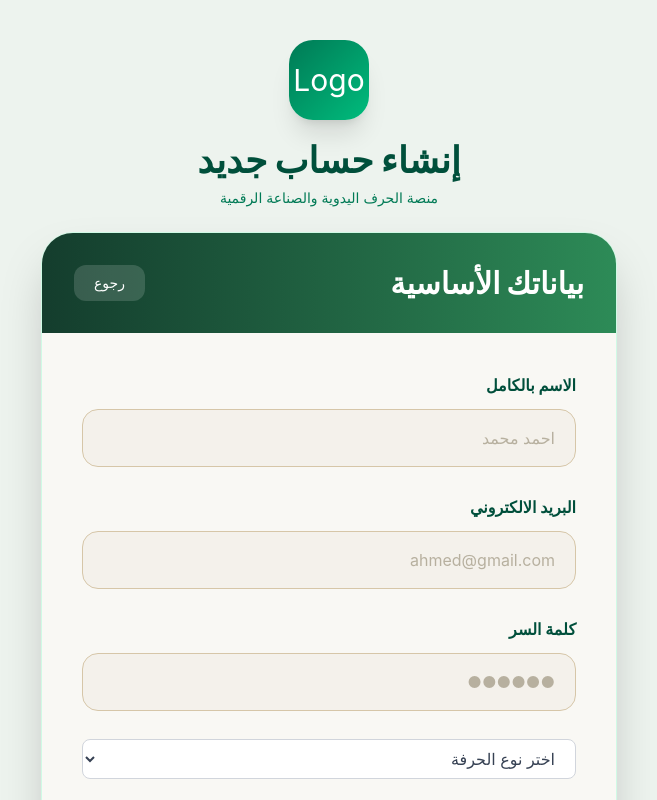
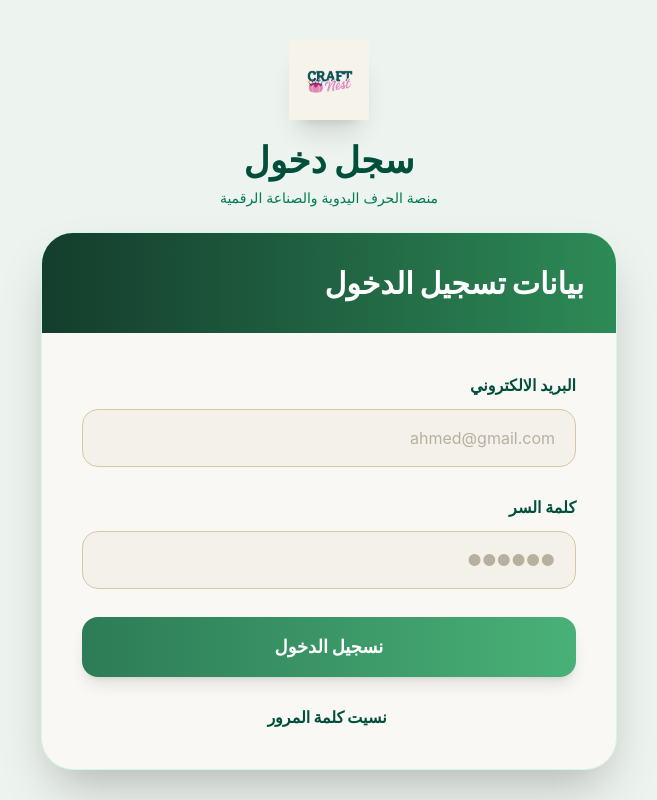
Before and after one commit to ZAHRAA26/craft-nest, a React (Vite) app in the folder frontend/: page /login in a window 1280 px wide. Shown: the top 800 px of the page, without its empty margins (311-968 px from the left). Built offline with nearby package versions, Linux system fonts and the light colour scheme.

Commit message:
feat: add login UI

```diff
--- a/frontend/package.json
+++ b/frontend/package.json
@@ -17,6 +17,7 @@
     "react-dom": "^18.3.1",
     "react-hook-form": "^7.76.0",
     "react-redux": "^9.3.0",
+    "react-router-dom": "^7.16.0",
     "tailwindcss": "^4.3.0"
   },
   "devDependencies": {
--- a/frontend/src/App.jsx
+++ b/frontend/src/App.jsx
@@ -1,10 +1,16 @@
 import './App.css'
 import RegistrationForm from './features/auth/RegistrationForm/RegistrationForm'
+import { Routes, Route } from "react-router";
+import LoginForm from './features/auth/LoginForm/LoginForm'
 
 function App() {
 
   return (
-    <RegistrationForm/>
+    <Routes>
+      <Route index element={ <RegistrationForm/>} />
+      <Route path="/login" element={<LoginForm/>} />
+    </Routes>
+
   )
 }
 
--- /dev/null
+++ b/frontend/src/features/auth/LoginForm/LoginForm.jsx
@@ -0,0 +1,78 @@
+import React from 'react'
+import FormInput from '../../../components/FormInput/FormInput'
+import FormButton from '../../../components/FormButton/FormButton'
+import { Link } from 'react-router-dom'
+import logo from "../../../../public/Nest.png"
+
+
+
+function LoginForm() {
+  return (
+  <div className="min-h-screen bg-[#edf3ee] flex items-center justify-center px-4 py-10 relative overflow-hidden">
+      <div className="w-full max-w-xl relative z-10">
+        {/* Top Logo */}
+        <div className="flex flex-col items-center mb-6">
+          <div className="w-20 h-20 rounded-3xl bg-linear-to-br from-emerald-700 to-emerald-500 shadow-xl flex items-center justify-center text-white text-3xl">
+            <img src={logo}  alt='craft nest logo'/>
+          </div>
+
+          <h1 className="text-4xl font-black text-emerald-900 mt-5">
+سجل دخول
+          </h1>
+
+          <p className="text-emerald-700 mt-2 text-sm">
+            منصة الحرف اليدوية والصناعة الرقمية
+          </p>
+        </div>
+
+        {/* Card : header and form*/}
+        <div className="bg-[#f9f8f4] rounded-4xl shadow-2xl overflow-hidden border border-emerald-100">
+          {/* Header */}
+          <div className="bg-linear-to-r from-[#143d2d] to-[#2d8b57] p-8">
+              <div className="text-right">
+                <h2 className="text-3xl font-black text-white">
+                  بيانات تسجيل الدخول
+                </h2>
+
+            </div>
+          </div>
+
+          {/* Form */}
+          <form
+            className="p-8 md:p-10 space-y-7"
+          >
+
+
+            {/* Input 2*/}
+            <FormInput
+              label={"البريد الالكتروني"}
+              type="email"
+              placeholder="ahmed@gmail.com"
+
+            />
+
+            {/* Input 3*/}
+            <FormInput
+              label={"كلمة السر"}
+              type="password"
+              placeholder="&#9679;&#9679;&#9679;&#9679;&#9679;&#9679;"
+
+            />
+
+
+
+            {/* Button */}
+            <FormButton text={"نسجيل الدخول"} type="submit" />
+
+            {/* Forget Password */}
+            <p className="text-center text-emerald-900 font-medium">
+              <Link to={"#"} className="font-black cursor-pointer mr-1">نسيت كلمة المرور </Link>
+            </p>
+          </form>
+        </div>
+      </div>
+    </div>
+  )
+}
+
+export default LoginForm
--- a/frontend/src/features/auth/RegistrationForm/RegistrationForm.jsx
+++ b/frontend/src/features/auth/RegistrationForm/RegistrationForm.jsx
@@ -6,6 +6,10 @@ import FormInput from "../../../components/FormInput/FormInput";
 import FormButton from "../../../components/FormButton/FormButton";
 import CraftSelect from "../../../components/CraftSelect/CraftSelect";
 import { getRegisterSchema } from "../../../validations/registerSchema";
+import { Link } from "react-router-dom";
+import logo from "../../../../public/Nest.png"
+
+
 
 function RegistrationForm() {
   const lang = localStorage.getItem("lang") || "ar";
@@ -39,7 +43,7 @@ function RegistrationForm() {
         {/* Top Logo */}
         <div className="flex flex-col items-center mb-6">
           <div className="w-20 h-20 rounded-3xl bg-linear-to-br from-emerald-700 to-emerald-500 shadow-xl flex items-center justify-center text-white text-3xl">
-            Logo
+            <img src={logo}  alt='craft nest logo'/>
           </div>
 
           <h1 className="text-4xl font-black text-emerald-900 mt-5">
@@ -55,16 +59,11 @@ function RegistrationForm() {
         <div className="bg-[#f9f8f4] rounded-4xl shadow-2xl overflow-hidden border border-emerald-100">
           {/* Header */}
           <div className="bg-linear-to-r from-[#143d2d] to-[#2d8b57] p-8">
-            <div className="flex items-center justify-between">
-              <button className="bg-white/15 hover:bg-white/20 transition px-5 py-2 rounded-xl text-white text-sm font-medium">
-                رجوع
-              </button>
-
               <div className="text-right">
                 <h2 className="text-3xl font-black text-white">
                   بياناتك الأساسية
                 </h2>
-              </div>
+
             </div>
           </div>
 
@@ -100,25 +99,25 @@ function RegistrationForm() {
             />
 
             {/* Select  */}
-            <CraftSelect
+            {/* <CraftSelect
               {...register("craftSpecialty")}
               error={errors.craftSpecialty?.message}
-            />
+            /> */}
 
             {/* ✅ صح */}
-            <div className="flex flex-col gap-1">
+            {/* <div className="flex flex-col gap-1">
               <textarea
                 {...register("bio")}
                 placeholder="bio"
                 className={`border rounded-xl px-4 py-3 outline-none resize-none h-28
-      ${errors.bio ? "border-red-400" : "border-emerald-200"}`}
+                ${errors.bio ? "border-red-400" : "border-emerald-200"}`}
               />
               {errors.bio && (
                 <p className="text-red-500 text-xs mt-1">
                   {errors.bio.message}
                 </p>
               )}
-            </div>
+            </div> */}
 
             {/* Button */}
             <FormButton text={"انشاء حساب"} type="submit" />
@@ -126,7 +125,7 @@ function RegistrationForm() {
             {/* Login */}
             <p className="text-center text-emerald-900 font-medium">
               لديك حساب بالفعل؟
-              <span className="font-black cursor-pointer mr-1">سجل دخولك</span>
+              <Link to={"/login"} className="font-black cursor-pointer mr-1">سجل دخولك</Link>
             </p>
           </form>
         </div>
--- a/frontend/src/main.jsx
+++ b/frontend/src/main.jsx
@@ -5,11 +5,15 @@ import store from './store/store.js'
 import './index.css'
 
 import App from './App.jsx'
+import { BrowserRouter } from "react-router";
+
 
 createRoot(document.getElementById('root')).render(
   <StrictMode>
     <Provider store={store}>
+    <BrowserRouter>
     <App />
+    </BrowserRouter>
     </Provider>
   </StrictMode>,
 )
```
Also changed, not shown: frontend/public/Nest.png (added), 1 other file (tests, documents, lock files or other folders).
